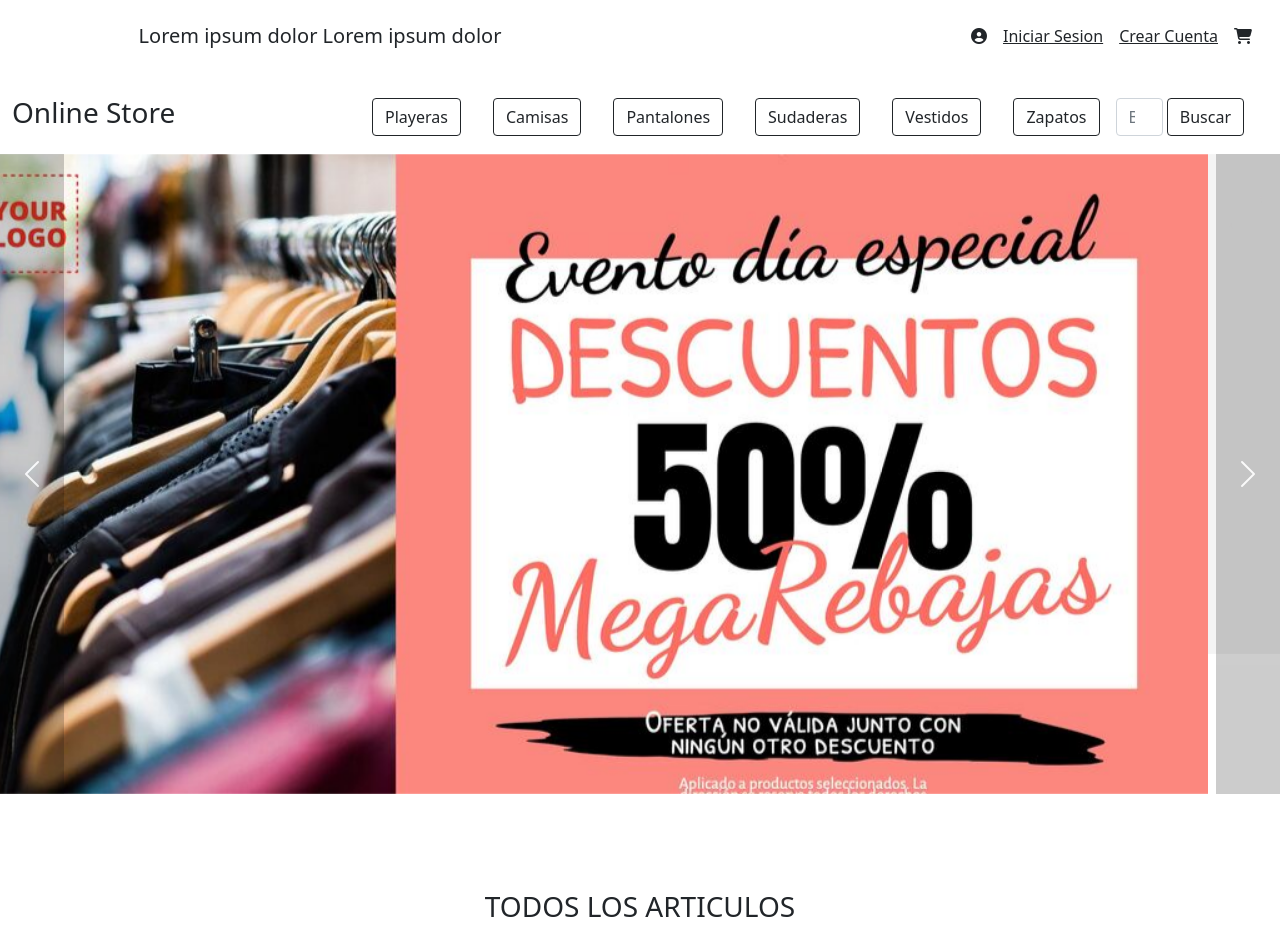
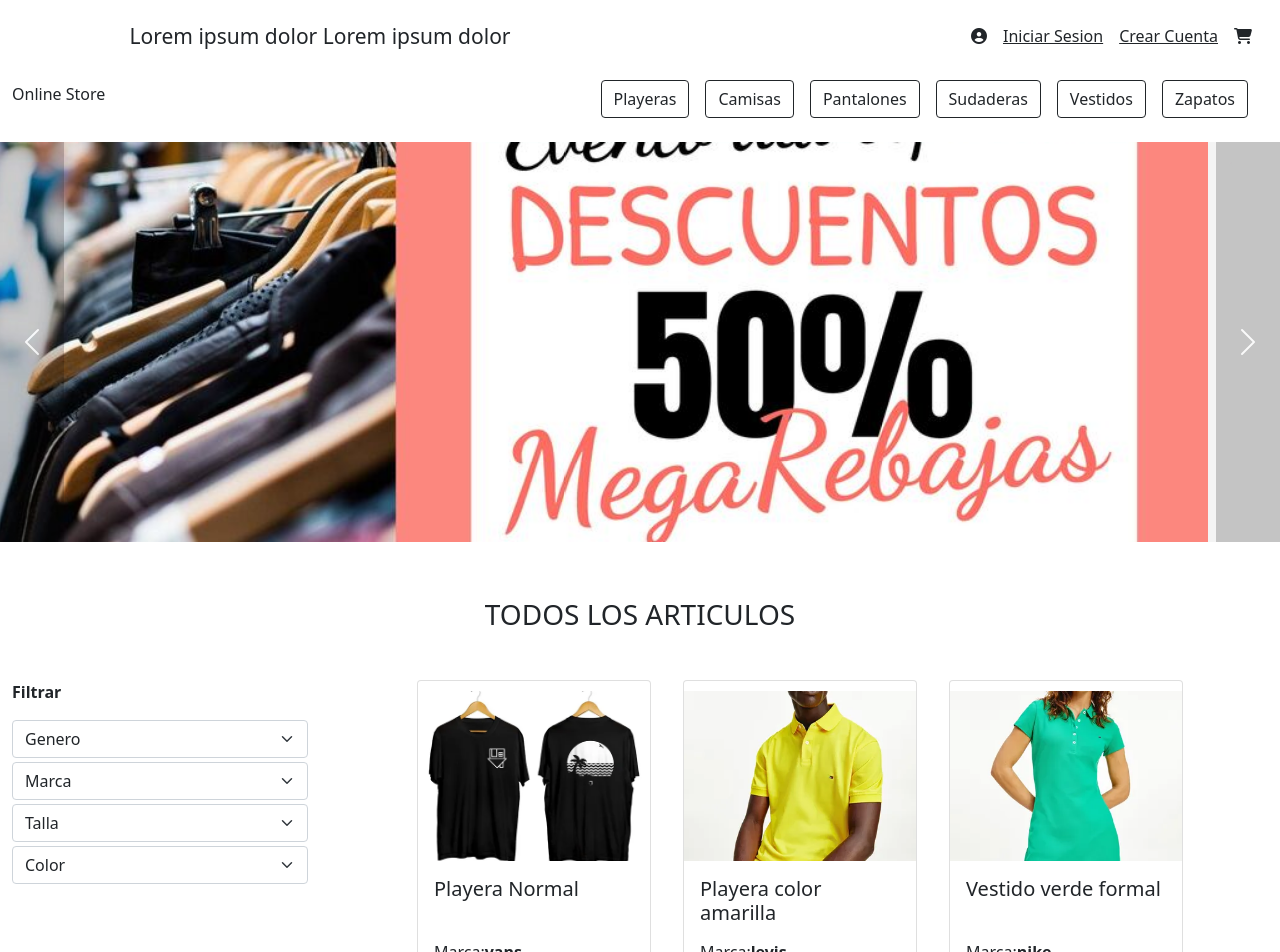
Before and after one commit to luispv02/Online-Store, a plain HTML site: page index.html in a window 1280 px wide. Shown: the top 952 px of the page. Drawn offline with Linux system fonts and the light colour scheme.

Commit message:
Proyecto Finalizado

```diff
--- a/css/styles.css
+++ b/css/styles.css
@@ -3,6 +3,14 @@
   padding: 0;
   -webkit-box-sizing: border-box;
           box-sizing: border-box;
+}
+
+.promocion p {
+  font-size: 15px;
+}
+
+.navbar-toggler {
+  font-size: 15px;
 }
 
 .img-carousel {
@@ -18,6 +26,11 @@
   background: rgba(10, 10, 10, 0.411);
 }
 
+.carousel-item img {
+  width: 100%;
+  height: 200px;
+}
+
 .lista-productos {
   display: -webkit-box;
   display: -ms-flexbox;
@@ -30,10 +43,9 @@
 }
 
 .card {
-  width: 22%;
+  width: 80%;
   height: auto;
-  margin-bottom: 50px;
-  margin-right: 20px;
+  margin-bottom: 20px;
   padding-top: 10px;
   display: -webkit-box;
   display: -ms-flexbox;
@@ -69,7 +81,7 @@
 }
 
 .card-body .caracteristica {
-  height: 90px;
+  height: 55px;
 }
 
 .card-body p.precio {
@@ -87,9 +99,37 @@
 .lista-carrito {
   z-index: 9999;
   display: none;
+
 }
 
 .ocultar {
   display: block;
 }
+
+@media (min-width: 992px) {
+  .lista-carrito {
+    visibility: visible;
+  }
+}
+
+@media (min-width: 768px) {
+  .card {
+    width: 40%;
+  }
+  .carousel-item img {
+    height: 300px;
+  }
+  .promocion p {
+    font-size: 21px;
+  }
+}
+
+@media (min-width: 1200px) {
+  .card {
+    width: 25%;
+  }
+  .carousel-item img {
+    height: 400px;
+  }
+}
 /*# sourceMappingURL=styles.css.map */
--- a/index.html
+++ b/index.html
@@ -14,18 +14,18 @@
 
     <header>
         <div class="container-fluid">
-            <div class="row">
-                <div class="col py-4">
-                    <p class="text-center h5">Lorem ipsum dolor Lorem ipsum dolor</p>
+            <div class="row promocion-carrito d-flex flex-column flex-md-row">
+                <div class="col pt-4 promocion">
+                    <p class="text-center h5 ">Lorem ipsum dolor Lorem ipsum dolor</p>
                 </div>
 
-                <div class="col py-4 d-flex justify-content-end position-relative">
+                <div class="col py-4 d-flex justify-content-end position-relative info-carrito">
                     <div class="iniciar-sesion">
                         <i class="fas fa-user-circle mt-1"></i><a href="#" class="text-dark h6 mx-3" id="">Iniciar Sesion</a><a href="#" class="text-dark h6">Crear Cuenta</a>
                     </div>
                     <div class="carrito">
-                        <i class="fas fa-shopping-cart mx-3"  id="icono-carrito"></i>
-                        <div class="lista-carrito position-absolute bg-info top-60 end-0 mx-3" id="">
+                        <a href="#"  aria-current="page" class="text-dark btn-carrito"><i class="fas fa-shopping-cart mx-3"  id="icono-carrito"></i></a>
+                        <div class="lista-carrito position-absolute bg-info top-60 end-0 mx-3"  id="">
                             <table class="table">
                                 <thead>
                                     <tr>
@@ -48,18 +48,18 @@
             </div>
 
 
-            <div class="row d-flex align-items-center">
-                <div class="col-3  py-3">
+            <div class="row d-flex align-items-center mb-3">
+                <div class="col-4">
                     <div class="logo">
-                        <h3>Online Store</h3>
+                        <h3 class="h6">Online Store</h3>
                     </div>
                 </div>
 
-                <div class="col">
+                <div class="col p-0">
                     <div class="menu-buscador d-flex justify-content-end">
                         <nav class="navbar navbar-expand-lg navbar-light">
                             <div class="container-fluid d-flex justify-content-end">
-                                <button class="navbar-toggler " type="button" data-bs-toggle="collapse"
+                                <button class="navbar-toggler" type="button" data-bs-toggle="collapse"
                                     data-bs-target="#navbarSupportedContent" aria-controls="navbarSupportedContent"
                                     aria-expanded="false" aria-label="Toggle navigation">
                                     <span class="navbar-toggler-icon"></span>
@@ -67,31 +67,26 @@
 
                                 <div class="collapse navbar-collapse" id="navbarSupportedContent">
                                     <ul class="navbar-nav mb-2 mb-lg-0 ">
-                                        <li class="nav-item dropdown ">
-                                            <button type="button" class="btn btn-outline-dark mx-3" id="playeras" value="playera">Playeras</button>
+                                        <li class="nav-item dropdown mx-lg-2">
+                                            <button type="button" class="btn btn-outline-dark  w-100" id="playeras" value="playera">Playeras</button>
                                         </li>
-                                        <li class="nav-item dropdown">
-                                            <button type="button" class="btn btn-outline-dark mx-3" id="camisas" value="camisa">Camisas</button>
+                                        <li class="nav-item dropdown  mx-lg-2">
+                                            <button type="button" class="btn btn-outline-dark w-100" id="camisas" value="camisa">Camisas</button>
                                         </li>
-                                        <li class="nav-item dropdown">
-                                            <button type="button" class="btn btn-outline-dark mx-3" id="pantalones" value="pantalon">Pantalones</button>
+                                        <li class="nav-item dropdown  mx-lg-2">
+                                            <button type="button" class="btn btn-outline-dark w-100" id="pantalones" value="pantalon">Pantalones</button>
                                         </li>
-                                        <li class="nav-item dropdown">
-                                            <button type="button" class="btn btn-outline-dark mx-3" id="sudaderas" value="sudadera">Sudaderas</button>
+                                        <li class="nav-item dropdown  mx-lg-2">
+                                            <button type="button" class="btn btn-outline-dark w-100" id="sudaderas" value="sudadera">Sudaderas</button>
                                         </li>
-                                        <li class="nav-item dropdown">
-                                            <button type="button" class="btn btn-outline-dark mx-3" id="vestidos" value="vestido">Vestidos</button>
+                                        <li class="nav-item dropdown  mx-lg-2">
+                                            <button type="button" class="btn btn-outline-dark w-100" id="vestidos" value="vestido">Vestidos</button>
                                         </li>
-                                        <li class="nav-item dropdown">
-                                            <button type="button" class="btn btn-outline-dark mx-3" id="zapatos" value="zapatos">Zapatos</button>
+                                        <li class="nav-item dropdown  mx-lg-2">
+                                            <button type="button" class="btn btn-outline-dark w-100" id="zapatos" value="zapatos">Zapatos</button>
                                         </li>
                                     </ul>
 
-                                    <form class="d-flex">
-                                        <input class="form-control me-1" type="search" placeholder="Buscar"
-                                            aria-label="Search">
-                                        <button class="btn btn-outline-dark" type="submit">Buscar</button>
-                                    </form>
                                 </div>
                             </div>
                         </nav>
@@ -136,7 +131,7 @@
     </section>
 
     <section>
-        <div class="container-fluid mt-5">
+        <div class="container-fluid mt-2">
             <div class="row">
                 <div class="col titulo-productos">
                     <h3 class="text-center mt-5 mb-5">TODOS LOS ARTICULOS</h3>
@@ -144,7 +139,7 @@
             </div>
 
             <div class="row">
-                <div class="col-3 ">
+                <div class="col-12 col-md-3 mb-5">
                     <p class="fw-bold">Filtrar</p>
 
                     <select class="form-select" aria-label="Default select example" id="genero" >
@@ -153,7 +148,7 @@
                         <option value="mujer">Mujer</option>
                     </select>
 
-                    <select class="form-select  mt-5" aria-label="Default select example" id="marca">
+                    <select class="form-select  mt-1" aria-label="Default select example" id="marca">
                         <option selected value="">Marca</option>
                         <option value="adidas">Adidas</option>
                         <option value="nike">Nike</option>
@@ -163,7 +158,7 @@
                         <option value="c&a">c&a</option>
                     </select>
 
-                    <select class="form-select mt-5" aria-label="Default select example" id="talla">
+                    <select class="form-select mt-1" aria-label="Default select example" id="talla">
                         <option selected value="">Talla</option>
                         <option value="ch">Chica</option>
                         <option value="m">Mediana</option>
@@ -175,7 +170,7 @@
                         <option value="8">8</option>
                     </select>
 
-                    <select class="form-select mt-5" aria-label="Default select example" id="color">
+                    <select class="form-select mt-1" aria-label="Default select example" id="color">
                         <option selected value="">Color</option>
                         <option value="negro">Negro</option>
                         <option value="amarillo">Amarillo</option>
@@ -189,11 +184,8 @@
                         <option value="morado">Morado</option>
                         <option value="rosado">Rosado</option>
                     </select>
-
-
-
                 </div>
-                <div class="col lista-productos">
+                <div class="col col-md lista-productos" id="#playeras">
 
                 </div>
             </div>
--- a/js/app.js
+++ b/js/app.js
@@ -39,6 +39,10 @@ const infoArticulo = {
 //EVENTOS
 window.addEventListener('DOMContentLoaded', () => {
     mostrarEnHTML(articulos)//Mostrar articulos en el HTML
+
+    //Mostrar los articulos de LocalStorage en el carrito HTML
+    carrito = JSON.parse(localStorage.getItem('articulo')) || []
+    mostrarCarritoHTML();
 })
 
 iconoCarrito.addEventListener('click', mostrarListaArticulos)//Mostrar Tabla de articulos agregados al carrito
@@ -64,7 +68,7 @@ color.addEventListener('change',(e) => {
 })
 
 playeras.addEventListener('click', (e) => {
-    infoArticulo.tipo = e.target.value
+    infoArticulo.tipo = e.target.value;
     filtrarResultados();
 })
 camisas.addEventListener('click', (e) => {
@@ -112,7 +116,7 @@ function mostrarEnHTML(articulos){
     articulos.forEach(articulo => {
 
         const card = document.createElement('div');
-        card.classList.add('card');
+        card.classList.add('card', 'col-12', 'mx-md-3', 'col-xl-4');
 
         const {imagen, caracteristicas, marca, talla, precio,id, genero } = articulo
 
@@ -142,7 +146,8 @@ function limpiarHTML(){
 
 
 function filtrarResultados(){
-    //alert('Se han filtrado los resultados')
+
+    alert('Se han filtrado los resultados')
     const resultadoFilter = articulos.filter(filtrarTipo).filter(filtrarGenero).filter(filtrarMarca).filter(filtrarTalla).filter(filtrarColor)
 
     if(resultadoFilter.length){
@@ -151,6 +156,7 @@ function filtrarResultados(){
         noResultados()
     }
     console.log(resultadoFilter)
+
 }
 
 function noResultados(){
@@ -161,6 +167,7 @@ function noResultados(){
     error.textContent = 'No se encontraron resultados'
     error.style.height = '50px'
     listaProductos.appendChild(error)
+
 
 
 }
@@ -209,6 +216,8 @@ function filtrarColor(articulo){
         return articulo;
     }
 }
+
+
 
 //AGREGAR AL CARRITO
 function agregarCarrito(e){
@@ -276,7 +285,12 @@ function mostrarCarritoHTML(){
         tbody.appendChild(tr)
     })
 
+    //Agregar LocalStorage
+    agregarLocalStorage();
+}
 
+function agregarLocalStorage(){
+    localStorage.setItem('articulo', JSON.stringify(carrito));
 }
 
 function limpiarRepetidos(){
```
Also changed, not shown: 1 other file.
